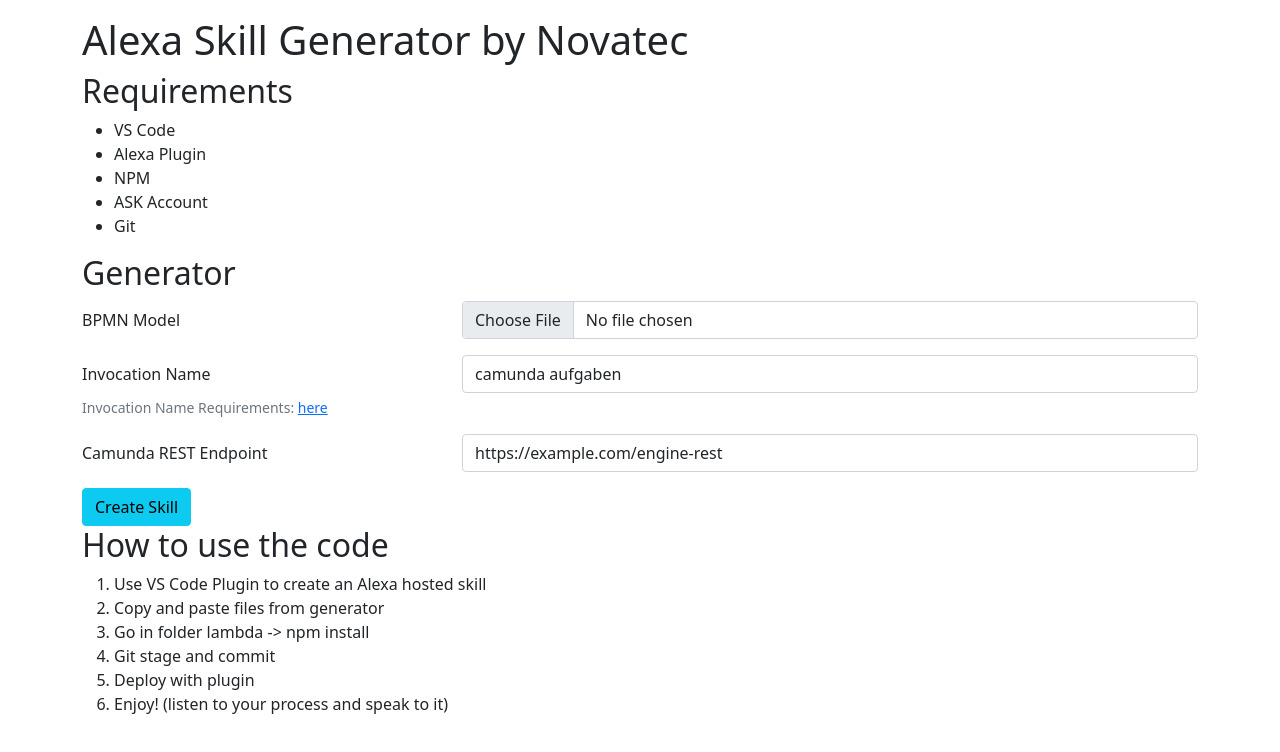
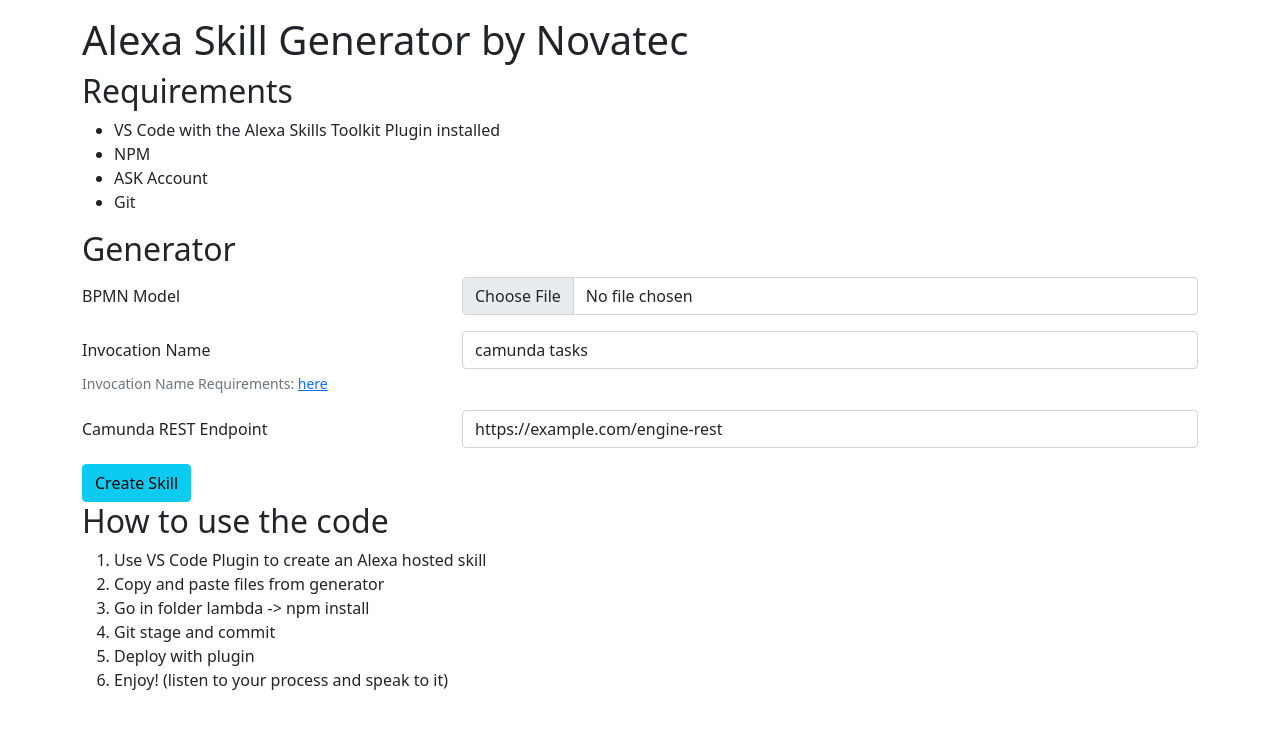
Before and after one commit to NovatecConsulting/camunda-voice-control, a website built with Vite: page skill-generator/index.html in a window 1280 px wide. Built offline with nearby package versions, Linux system fonts and the light colour scheme.

Commit message:
refactor: everything in english

```diff
--- a/skill-generator/index.html
+++ b/skill-generator/index.html
@@ -15,8 +15,7 @@
     <h1>Alexa Skill Generator by Novatec</h1>
     <h2>Requirements</h2>
     <ul>
-      <li>VS Code</li>
-      <li>Alexa Plugin</li>
+      <li>VS Code with the Alexa Skills Toolkit Plugin installed</li>
       <li>NPM</li>
       <li>ASK Account</li>
       <li>Git</li>
@@ -33,7 +32,7 @@
       <div class="mb-3 row">
         <label for="invocationName" class="col-sm-4 col-form-label">Invocation Name</label>
         <div class="col-sm-8">
-          <input type="text" class="form-control" id="invocationName" value="camunda aufgaben">
+          <input type="text" class="form-control" id="invocationName" value="camunda tasks">
         </div>
         <div id="" class="form-text">Invocation Name Requirements: <a
             href="https://developer.amazon.com/en-US/docs/alexa/custom-skills/choose-the-invocation-name-for-a-custom-skill.html#cert-invocation-name-req">here</a>
```
